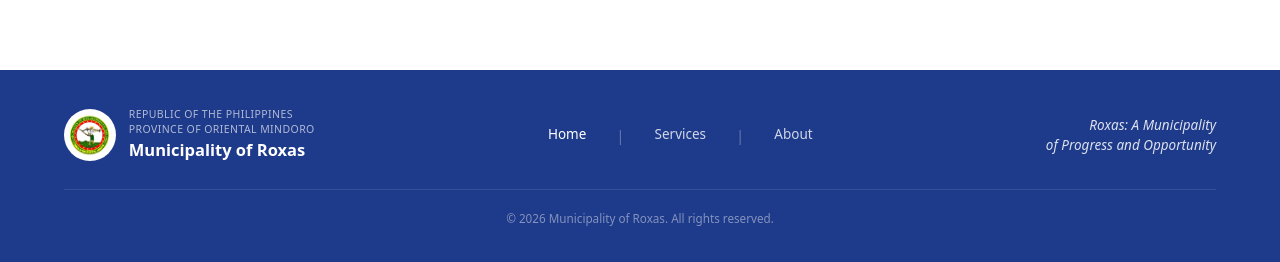
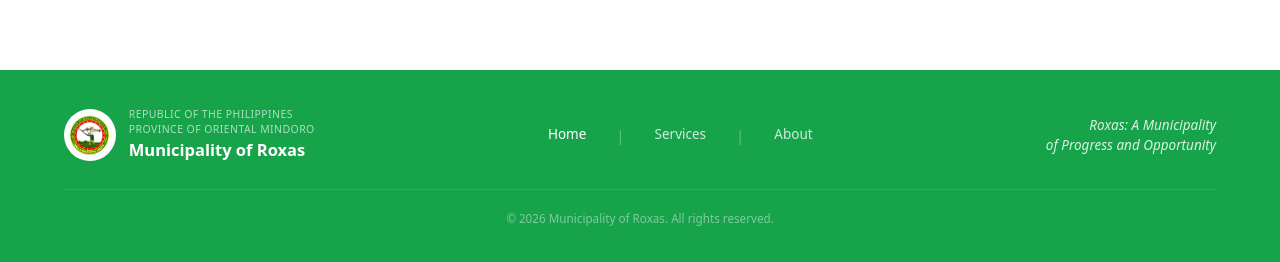
Before and after one commit to kyleG18/permitease-backup, a React (Vite) app in the folder frontend/: page / in a window 1280 px wide. Shown: the part 1987-2249 px from the top of the page. Built offline with nearby package versions, Linux system fonts and the light colour scheme; no server answers.

Commit message:
style: change footer background from navy to green (#16A34A)

```diff
--- a/frontend/src/pages/Landing.jsx
+++ b/frontend/src/pages/Landing.jsx
@@ -346,7 +346,7 @@ const Landing = () => {
       </section>
 
       {/* ── FOOTER ── */}
-      <footer id="about" style={{ backgroundColor: '#1E3A8A', color: 'white', padding: '2.5rem 5%' }}>
+      <footer id="about" style={{ backgroundColor: '#16A34A', color: 'white', padding: '2.5rem 5%' }}>
         <div style={{ maxWidth: '1200px', margin: '0 auto' }}>
           <div className="footer-inner" style={{ borderBottom: '1px solid rgba(255,255,255,0.1)', paddingBottom: '1.75rem', marginBottom: '1.25rem' }}>
             <div style={{ display: 'flex', alignItems: 'center', gap: '0.85rem' }}>
```
